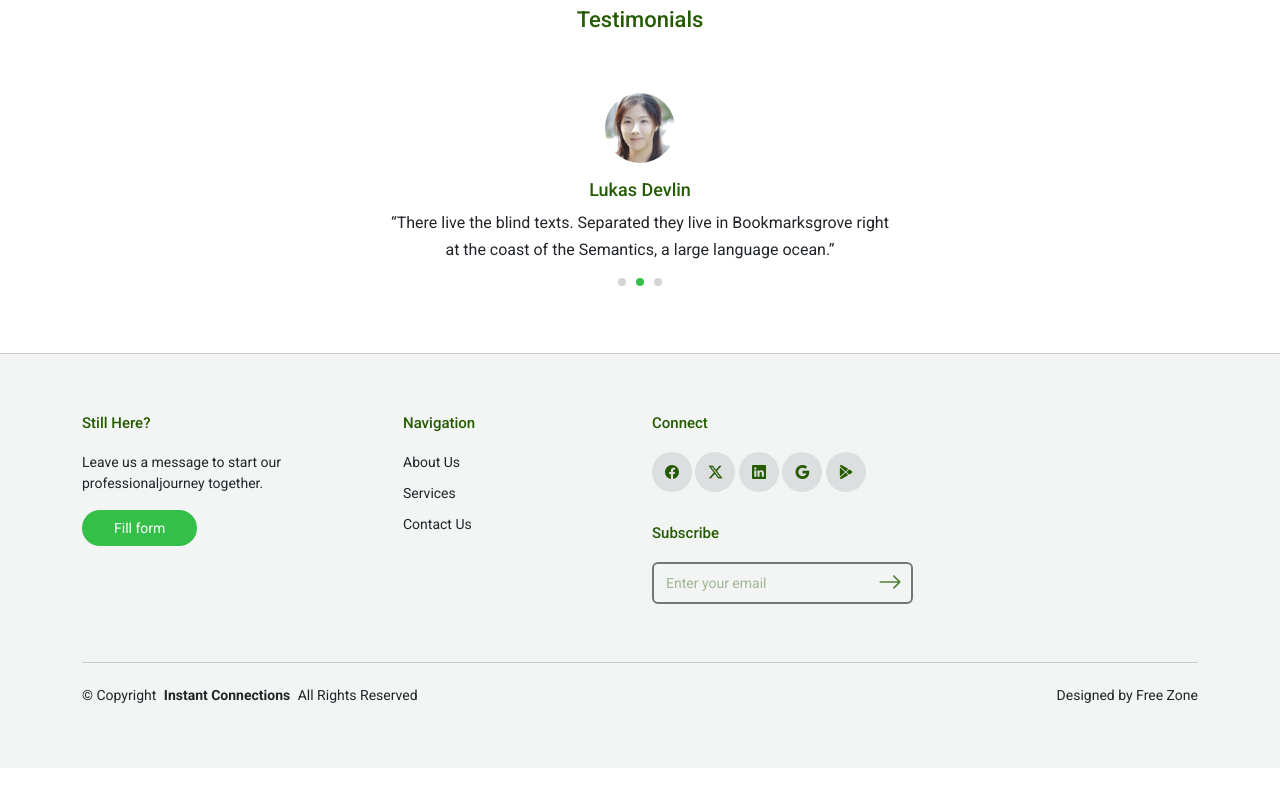
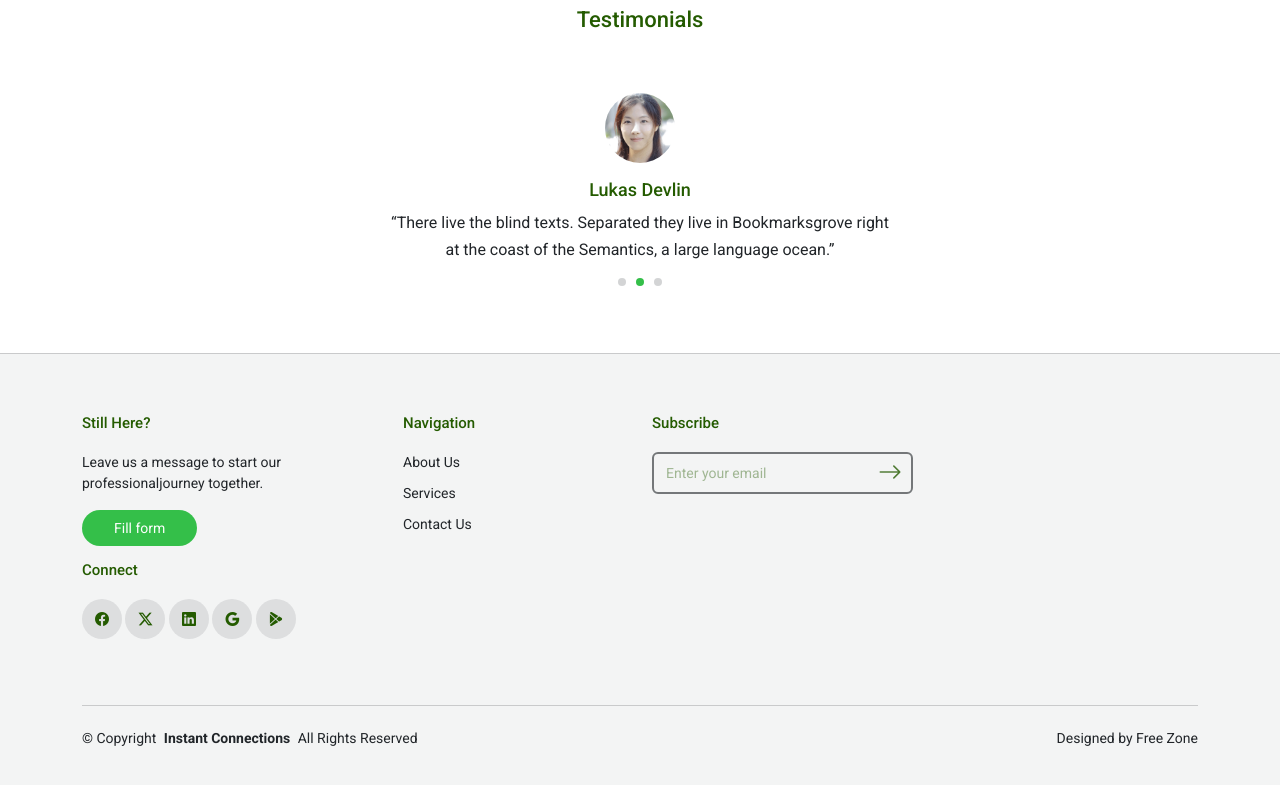
Before and after one commit to skicabrian/instantconnections, a plain HTML site: page index.html in a window 1280 px wide. Shown: the part 4582-5367 px from the top of the page. Drawn offline with Linux system fonts and the light colour scheme.

Commit message:
Update index.html

```diff
--- a/index.html
+++ b/index.html
@@ -1063,22 +1063,29 @@
             </ul>-->
           </div>
         </div>
-        <!--
+
         <div class="col-md-6 col-lg-3 pl-lg-5">
           <div class="widget">
-            <h3 class="widget-heading">Recent Posts</h3>
-            <ul class="list-unstyled footer-blog-entry">
-              <li>
-                <span class="d-block date">May 3, 2020</span>
-                <a href="#">There live the Blind Texts</a>
-              </li>
-              <li>
-                <span class="d-block date">May 3, 2020</span>
-                <a href="#">Separated they live in Bookmarksgrove right</a>
-              </li>
-            </ul>
+            <div class="footer-subscribe">
+              <h3 class="widget-heading">Subscribe</h3>
+              <form action="forms/newsletter.php" method="post" class="php-email-form">
+                <div class="mb-2">
+                  <input type="text" class="form-control" name="email" placeholder="Enter your email">
+
+                  <button type="submit" class="btn btn-link">
+                    <span class="bi bi-arrow-right"></span>
+                  </button>
+                </div>
+                <div class="loading">Loading</div>
+                <div class="error-message"></div>
+                <div class="sent-message">
+                  Your subscription request has been sent. Thank you!
+                </div>
+              </form>
+            </div>
           </div>
-        </div>-->
+        </div>
+        </div>
         <div class="col-md-6 col-lg-3 pl-lg-5">
           <div class="widget">
             <h3 class="widget-heading">Connect</h3>
@@ -1101,26 +1108,7 @@
             </ul>
           </div>
 
-          <div class="widget">
-            <div class="footer-subscribe">
-              <h3 class="widget-heading">Subscribe</h3>
-              <form action="forms/newsletter.php" method="post" class="php-email-form">
-                <div class="mb-2">
-                  <input type="text" class="form-control" name="email" placeholder="Enter your email">
 
-                  <button type="submit" class="btn btn-link">
-                    <span class="bi bi-arrow-right"></span>
-                  </button>
-                </div>
-                <div class="loading">Loading</div>
-                <div class="error-message"></div>
-                <div class="sent-message">
-                  Your subscription request has been sent. Thank you!
-                </div>
-              </form>
-            </div>
-          </div>
-        </div>
       </div>
 
       <div class="copyright d-flex flex-column flex-md-row align-items-center justify-content-md-between">
```
